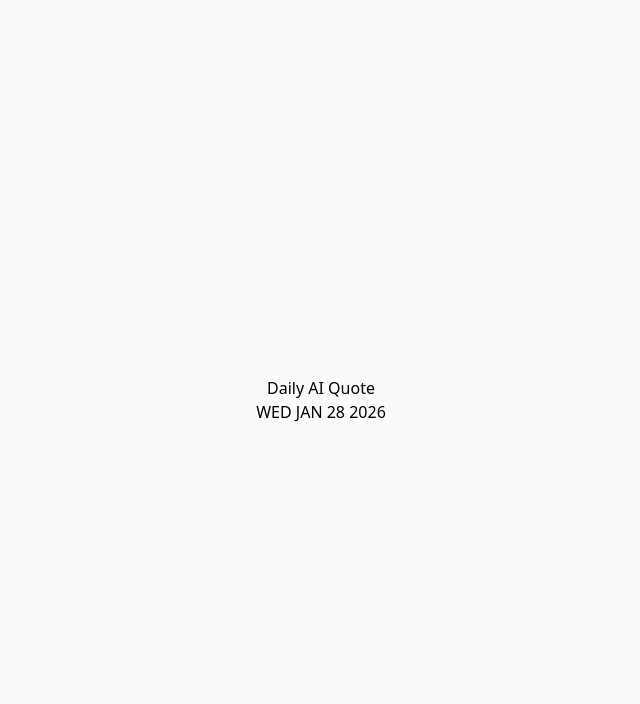
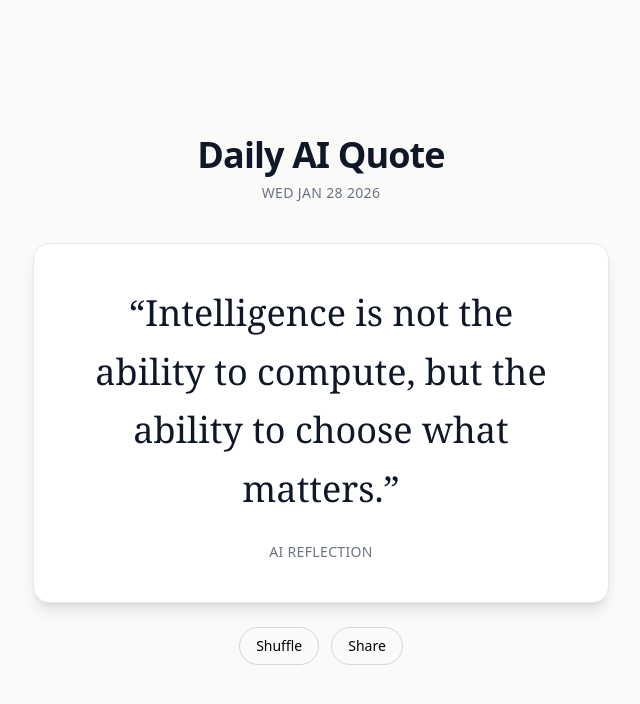
Before and after one commit to Janhavi003/ai-quote-generator, a Next.js app: page / in a window 1280 px wide. Shown: the top 704 px of the page, without its empty margins (319-959 px from the left). Built offline with nearby package versions, Linux system fonts and the light colour scheme.

Commit message:
Worked on UI and basic code.

```diff
--- a/app/globals.css
+++ b/app/globals.css
@@ -1,2 +1,3 @@
 @import "tailwindcss/preflight";
+@import "tailwindcss/theme";
 @import "tailwindcss/utilities";
--- a/app/page.tsx
+++ b/app/page.tsx
@@ -1,9 +1,12 @@
+import QuoteCard from "@/components/QuoteCard"
+
 export default function Home() {
   const today = new Date().toDateString()
 
   return (
     <main className="min-h-screen bg-[#FAFAF9] flex items-center justify-center px-4">
       <section className="max-w-2xl w-full">
+        {/* Editorial Header */}
         <header className="mb-10 text-center">
           <h1 className="text-4xl font-semibold tracking-tight text-gray-900">
             Daily AI Quote
@@ -12,6 +15,19 @@ export default function Home() {
             {today}
           </p>
         </header>
+
+        {/* Quote Card */}
+        <QuoteCard quote="Intelligence is not the ability to compute, but the ability to choose what matters." />
+
+        {/* Social Controls */}
+        <div className="mt-6 flex gap-3 justify-center">
+          <button className="px-4 py-2 rounded-full border border-gray-300 text-sm hover:bg-gray-100 transition">
+            Shuffle
+          </button>
+          <button className="px-4 py-2 rounded-full border border-gray-300 text-sm hover:bg-gray-100 transition">
+            Share
+          </button>
+        </div>
       </section>
     </main>
   )
--- /dev/null
+++ b/components/QuoteCard.tsx
@@ -0,0 +1,22 @@
+export default function QuoteCard({ quote }: { quote: string }) {
+  return (
+    <article className="
+      bg-white
+      w-full
+      max-w-xl
+      mx-auto
+      rounded-2xl
+      border border-gray-200
+      shadow-lg
+      p-8 md:p-10
+    ">
+      <p className="text-3xl md:text-4xl font-serif leading-relaxed text-gray-900 text-center">
+        “{quote}”
+      </p>
+
+      <footer className="mt-6 text-sm text-gray-500 text-center tracking-wide">
+        AI REFLECTION
+      </footer>
+    </article>
+  )
+}
```
